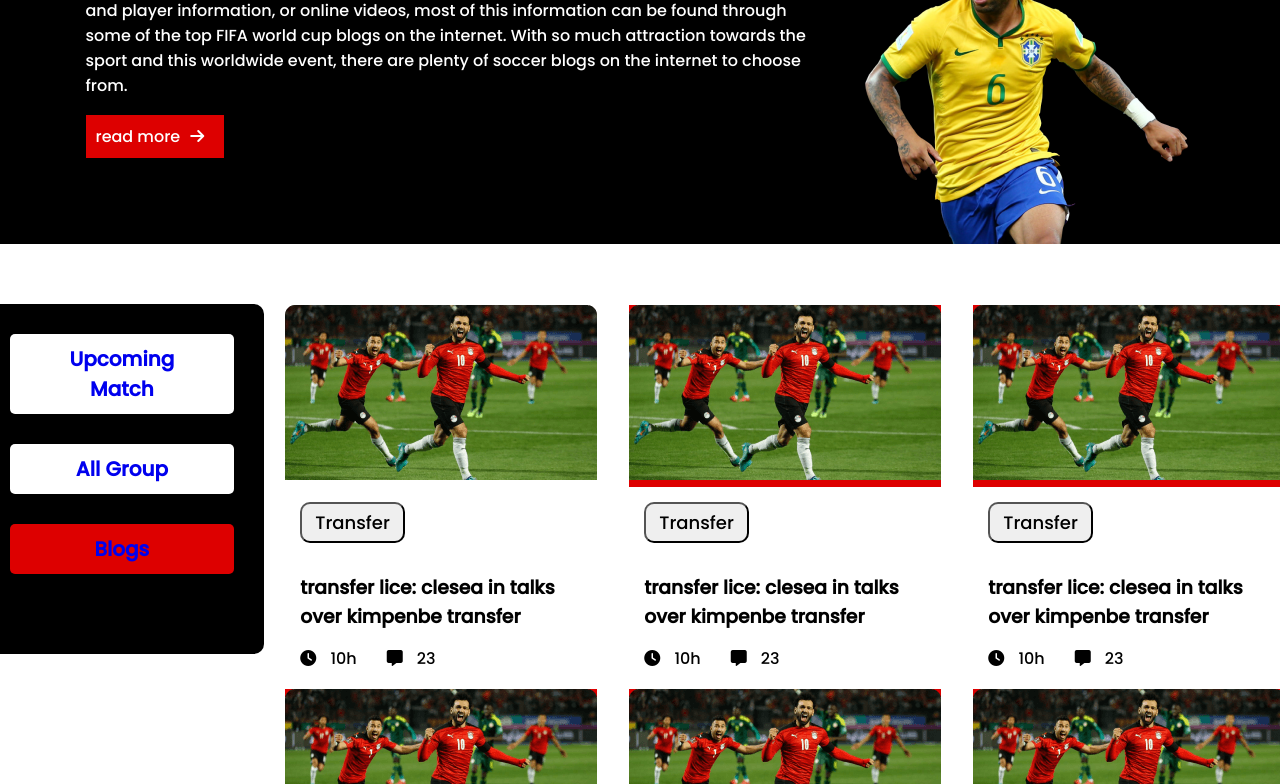
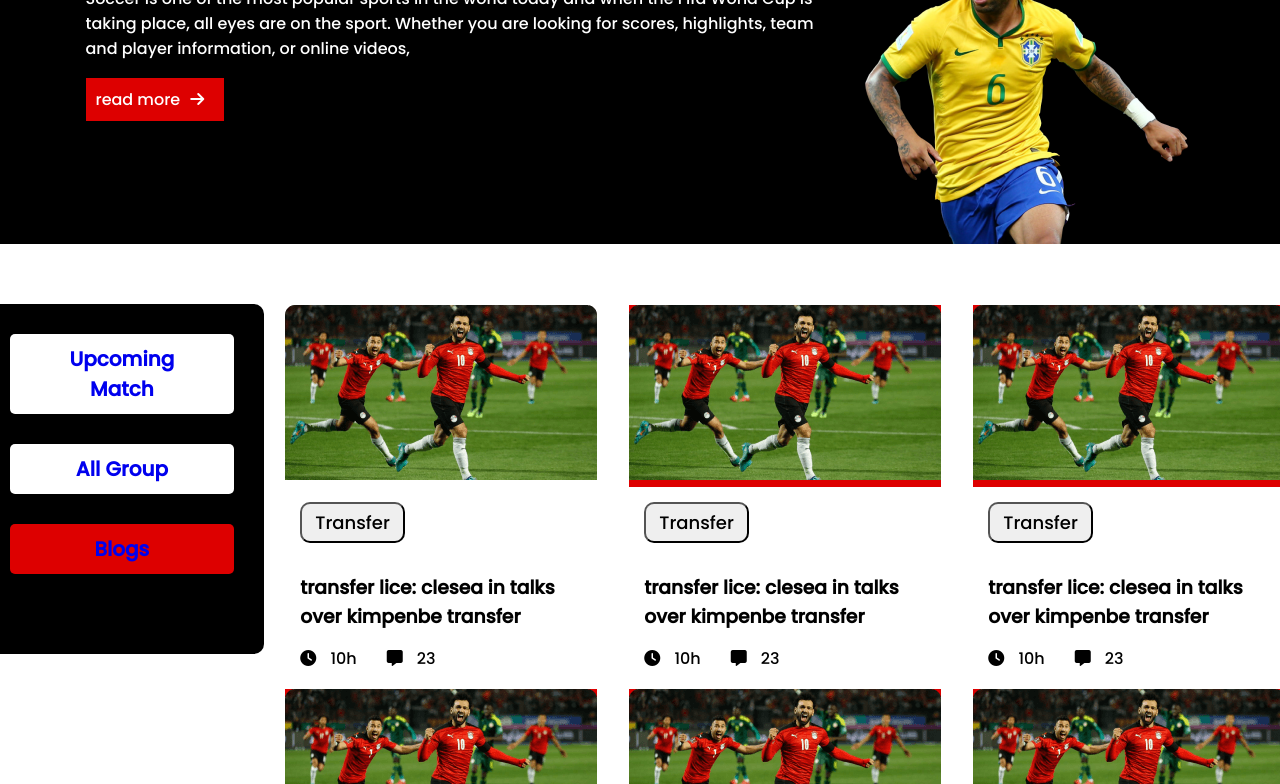
Before and after one commit to zishan3231/assignment-2, a plain HTML site: page index.html in a window 1280 px wide. Shown: the part 316-1100 px from the top of the page. Drawn offline with Linux system fonts and the light colour scheme; a web font is replaced by a local one.

Commit message:
paragraph-add

```diff
--- a/index.html
+++ b/index.html
@@ -20,10 +20,7 @@
                         <h1 class="banner-header">The Greatest show on the earth</h1>
                         <p class="banner-paragraph">Soccer is one of the most popular sports in the world today and when
                             the Fifa World Cup is taking place, all eyes are on the sport. Whether you are looking for
-                            scores, highlights, team and player information, or online videos, most of this information
-                            can be found through some of the top FIFA world cup blogs on the internet. With so much
-                            attraction towards the sport and this worldwide event, there are plenty of soccer blogs on
-                            the internet to choose from.</p>
+                            scores, highlights, team and player information, or online videos,</p>
                         <div class="button">
                             <a class="banner-button" href="">read more<i class="fa-solid fa-arrow-right"></i>
                             </a>
@@ -40,7 +37,7 @@
                 <div class="blog-content">
                     <div class="menu">
                         <div class="menu-item upcoming">
-                            <a href="upcoming.html">
+                            </li><a href="upcoming.html">
                                 <p>Upcoming Match</p>
                             </a>
                         </div>
```
